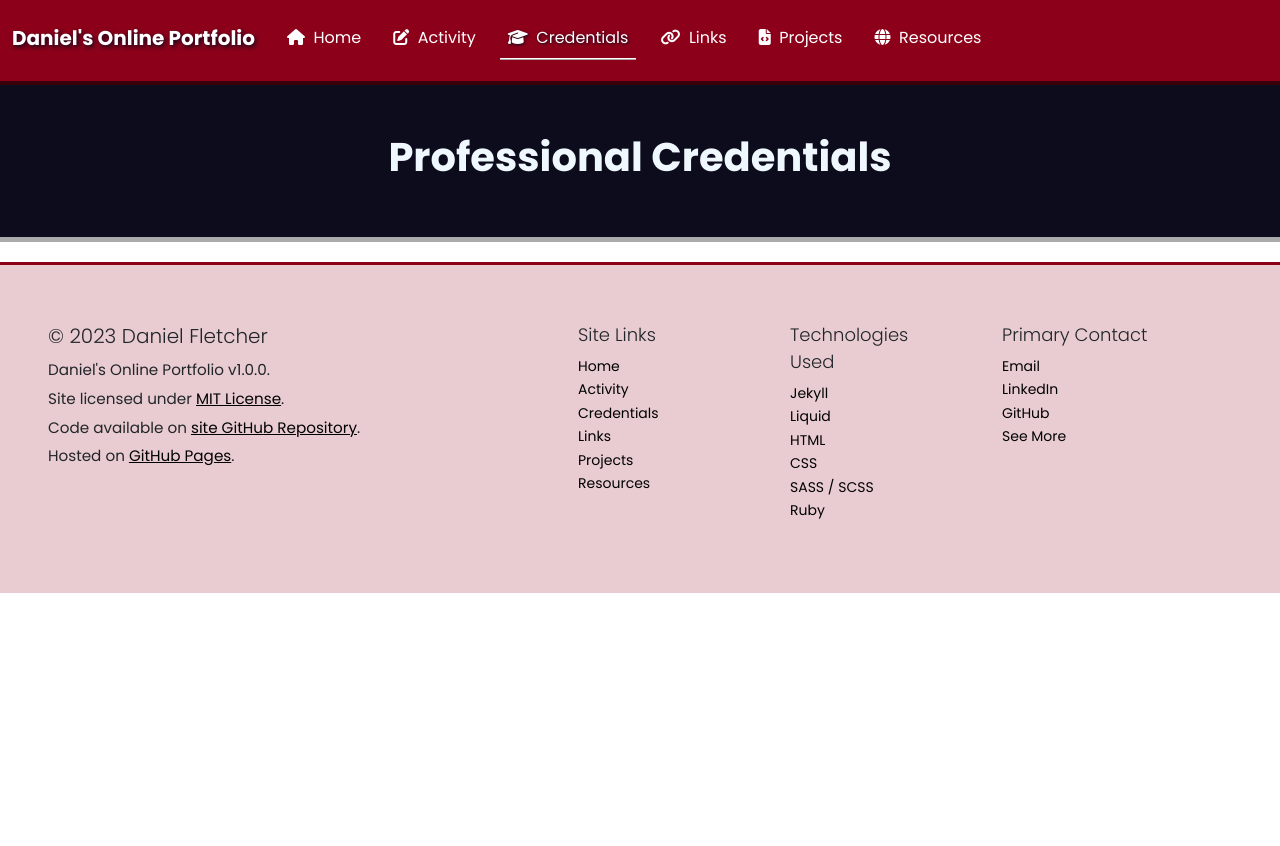
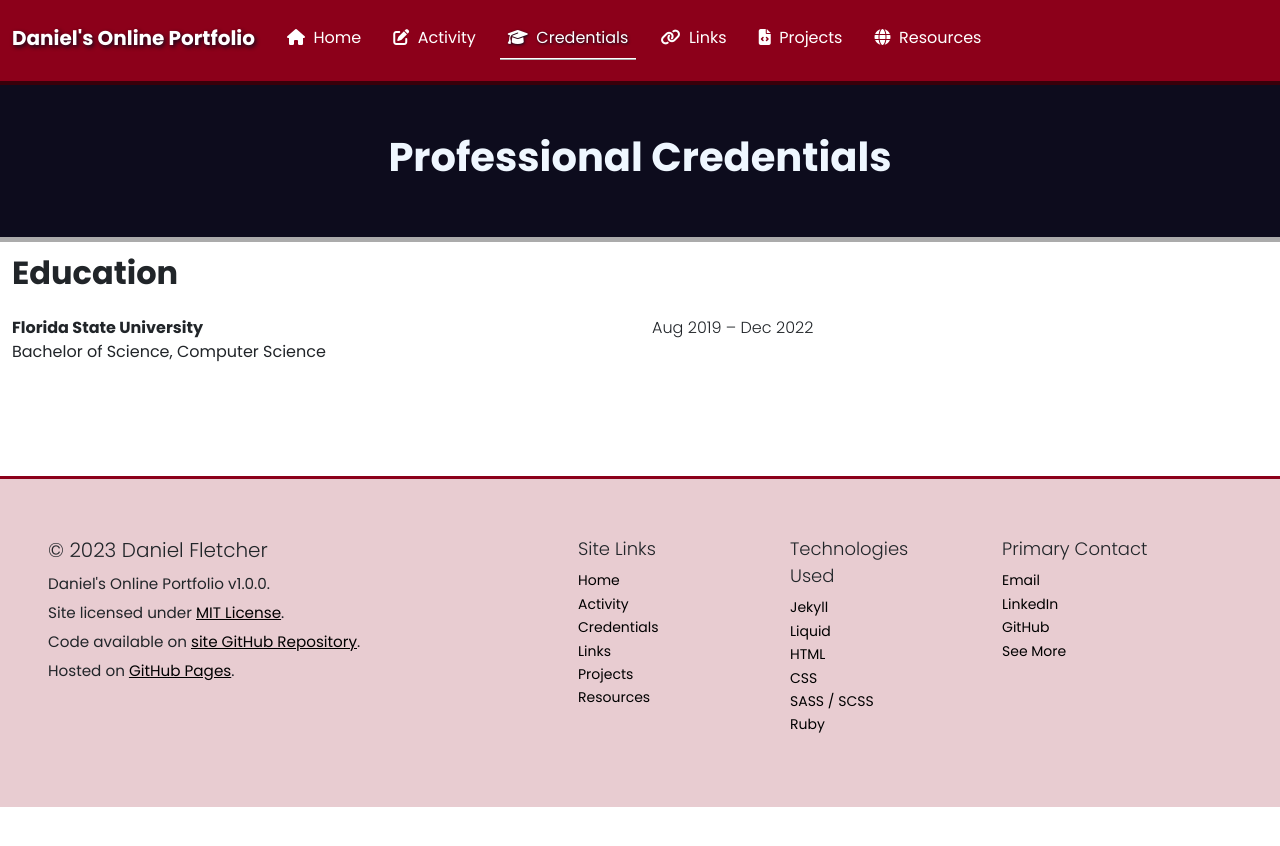
Before and after one commit to DanielTheFletch/portfolio, a Jekyll site: the page built from credentials.html, in a window 1280 px wide. Shown: the top 846 px of the page. Built offline with Jekyll 4.4.1, drawn with Linux system fonts in a browser that asks for light colours.

Commit message:
Add Education section to Credentials

```diff
--- a/_data/credentials.yml
+++ b/_data/credentials.yml
@@ -1,9 +1,9 @@
 # Credentials data
 
-academics:
+education:
   - degree: "Bachelor of Science"
     major: "Computer Science"
-    school: "Florida State University"
+    university: "Florida State University"
     start: "Aug 2019"
     end: "Dec 2022"
 experience:
--- a/credentials.html
+++ b/credentials.html
@@ -8,12 +8,18 @@ subheading: "h2 fw-bold pb-3"
   <h1 class="h1 fw-bold text-center">Professional Credentials</h1>
 </div>
 
-<ul>
-  {% for cert in site.data.certifications %}
-    <li>
-      <p>{{ cert.name }}</p>
-      <p>Awarded by <a href={{ cert.org.link }}>{{ cert.org.name }}</a> on {{ cert.date | date_to_string }}</p>
-      <a href={{ cert.link }}>Certification credential</a>
-    </li>
+<!-- Education -->
+<div class="container-fluid mb-5 pb-5">
+  <h2 class="{{ page.subheading }}">Education</h2>
+  {% for item in site.data.credentials.education %}
+    <div class="row row-cols-2">
+      <div class="col">
+        <p class="fw-bold mb-0">{{ item.university }}</p>
+        <p>{{ item.degree }}, {{ item.major }}</p>
+      </div>
+      <div class="col">
+        <p class="fw-light">{{ item.start }} &ndash; {{ item.end }}</p>
+      </div>
+    </div>
   {% endfor %}
-</ul>
+</div>
```
